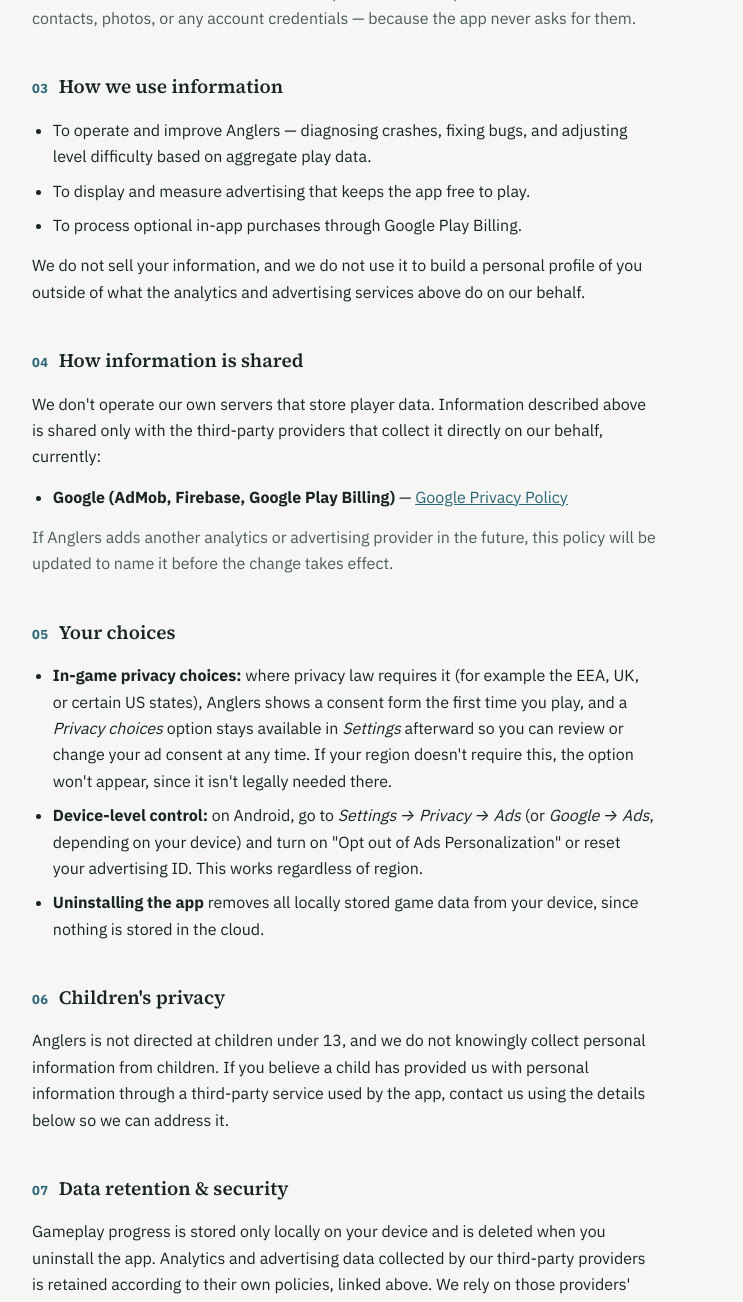
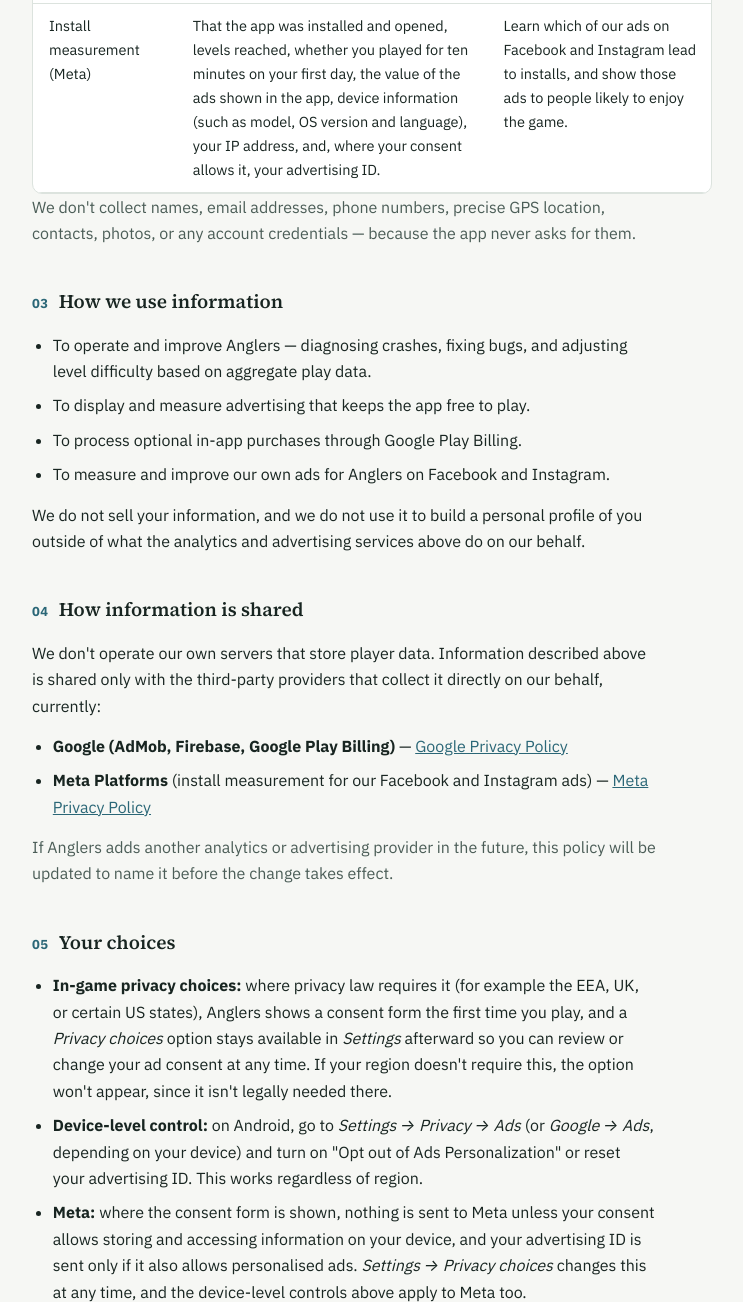
Before and after one commit to bwanaman/anglers-privacy-policy, a plain HTML site: page index.html in a window 1280 px wide. Shown: the part 1498-2800 px from the top of the page, without its empty margins (268-1011 px from the left). Drawn offline with Linux system fonts and the light colour scheme.

Commit message:
Privacy policy (24 Oct 2026): Meta install measurement, consent, Android backup

```diff
--- a/index.html
+++ b/index.html
@@ -15,7 +15,7 @@
     <h1>Privacy Policy</h1>
     <div class="dates">
       <span>Effective date: <strong>September 30, 2026</strong></span>
-      <span>Last updated: <strong>September 30, 2026</strong></span>
+      <span>Last updated: <strong>October 24, 2026</strong></span>
     </div>
     <nav class="docs-nav" aria-label="Legal documents">
       <a href="index.html" aria-current="page">Privacy Policy</a>
@@ -42,7 +42,7 @@
   <section id="overview">
     <h2><span class="num">01</span>Overview</h2>
     <p>Anglers ("the app", "we", "us") is a mobile puzzle game developed and published by an independent developer operating under the name <strong>Bwana</strong>. This policy explains what information the app collects, how it's used, and who it's shared with when you play Anglers.</p>
-    <p class="soft">Anglers does not require you to create an account, sign in, or provide your name, address, or any contact details to play. There is no cloud save and no cross-device sync — your progress lives only on your device.</p>
+    <p class="soft">Anglers does not require you to create an account, sign in, or provide your name, address, or any contact details to play. There is no cloud save and no cross-device sync of our own — your progress lives on your device (and, if you use it, in Android's own backup to your Google account).</p>
   </section>
 
   <section id="collect">
@@ -71,6 +71,11 @@
             <td>Purchase confirmation and transaction ID. Payment details (card numbers, billing address) are handled entirely by Google Play and are never seen by us.</td>
             <td>Process and deliver purchased in-game items.</td>
           </tr>
+          <tr>
+            <td>Install measurement<br><span class="soft">(Meta)</span></td>
+            <td>That the app was installed and opened, levels reached, whether you played for ten minutes on your first day, the value of the ads shown in the app, device information (such as model, OS version and language), your IP address, and, where your consent allows it, your advertising ID.</td>
+            <td>Learn which of our ads on Facebook and Instagram lead to installs, and show those ads to people likely to enjoy the game.</td>
+          </tr>
         </tbody>
       </table>
     </div>
@@ -84,6 +89,7 @@
       <li>To operate and improve Anglers — diagnosing crashes, fixing bugs, and adjusting level difficulty based on aggregate play data.</li>
       <li>To display and measure advertising that keeps the app free to play.</li>
       <li>To process optional in-app purchases through Google Play Billing.</li>
+      <li>To measure and improve our own ads for Anglers on Facebook and Instagram.</li>
     </ul>
     <p>We do not sell your information, and we do not use it to build a personal profile of you outside of what the analytics and advertising services above do on our behalf.</p>
   </section>
@@ -93,6 +99,7 @@
     <p>We don't operate our own servers that store player data. Information described above is shared only with the third-party providers that collect it directly on our behalf, currently:</p>
     <ul>
       <li><strong>Google (AdMob, Firebase, Google Play Billing)</strong> — <a href="https://policies.google.com/privacy" target="_blank" rel="noopener">Google Privacy Policy</a></li>
+      <li><strong>Meta Platforms</strong> (install measurement for our Facebook and Instagram ads) — <a href="https://www.facebook.com/privacy/policy" target="_blank" rel="noopener">Meta Privacy Policy</a></li>
     </ul>
     <p class="soft">If Anglers adds another analytics or advertising provider in the future, this policy will be updated to name it before the change takes effect.</p>
   </section>
@@ -102,7 +109,8 @@
     <ul>
       <li><strong>In-game privacy choices:</strong> where privacy law requires it (for example the EEA, UK, or certain US states), Anglers shows a consent form the first time you play, and a <em>Privacy choices</em> option stays available in <em>Settings</em> afterward so you can review or change your ad consent at any time. If your region doesn't require this, the option won't appear, since it isn't legally needed there.</li>
       <li><strong>Device-level control:</strong> on Android, go to <em>Settings → Privacy → Ads</em> (or <em>Google → Ads</em>, depending on your device) and turn on "Opt out of Ads Personalization" or reset your advertising ID. This works regardless of region.</li>
-      <li><strong>Uninstalling the app</strong> removes all locally stored game data from your device, since nothing is stored in the cloud.</li>
+      <li><strong>Meta:</strong> where the consent form is shown, nothing is sent to Meta unless your consent allows storing and accessing information on your device, and your advertising ID is sent only if it also allows personalised ads. <em>Settings → Privacy choices</em> changes this at any time, and the device-level controls above apply to Meta too.</li>
+      <li><strong>Uninstalling the app</strong> removes the game data stored on your device. If Android's backup is on, a copy of your progress may also be kept in your Google account's backup, which you can manage or delete in your phone's Settings (Google → Backup).</li>
     </ul>
   </section>
 
@@ -113,7 +121,7 @@
 
   <section id="retention">
     <h2><span class="num">07</span>Data retention &amp; security</h2>
-    <p>Gameplay progress is stored only locally on your device and is deleted when you uninstall the app. Analytics and advertising data collected by our third-party providers is retained according to their own policies, linked above. We rely on those providers' security practices for any data they process on our behalf.</p>
+    <p>Gameplay progress is stored on your device and is deleted when you uninstall the app; Android's own backup, if you use it, may keep a copy in your Google account. Analytics and advertising data collected by our third-party providers is retained according to their own policies, linked above. We rely on those providers' security practices for any data they process on our behalf.</p>
   </section>
 
   <section id="changes">
```
